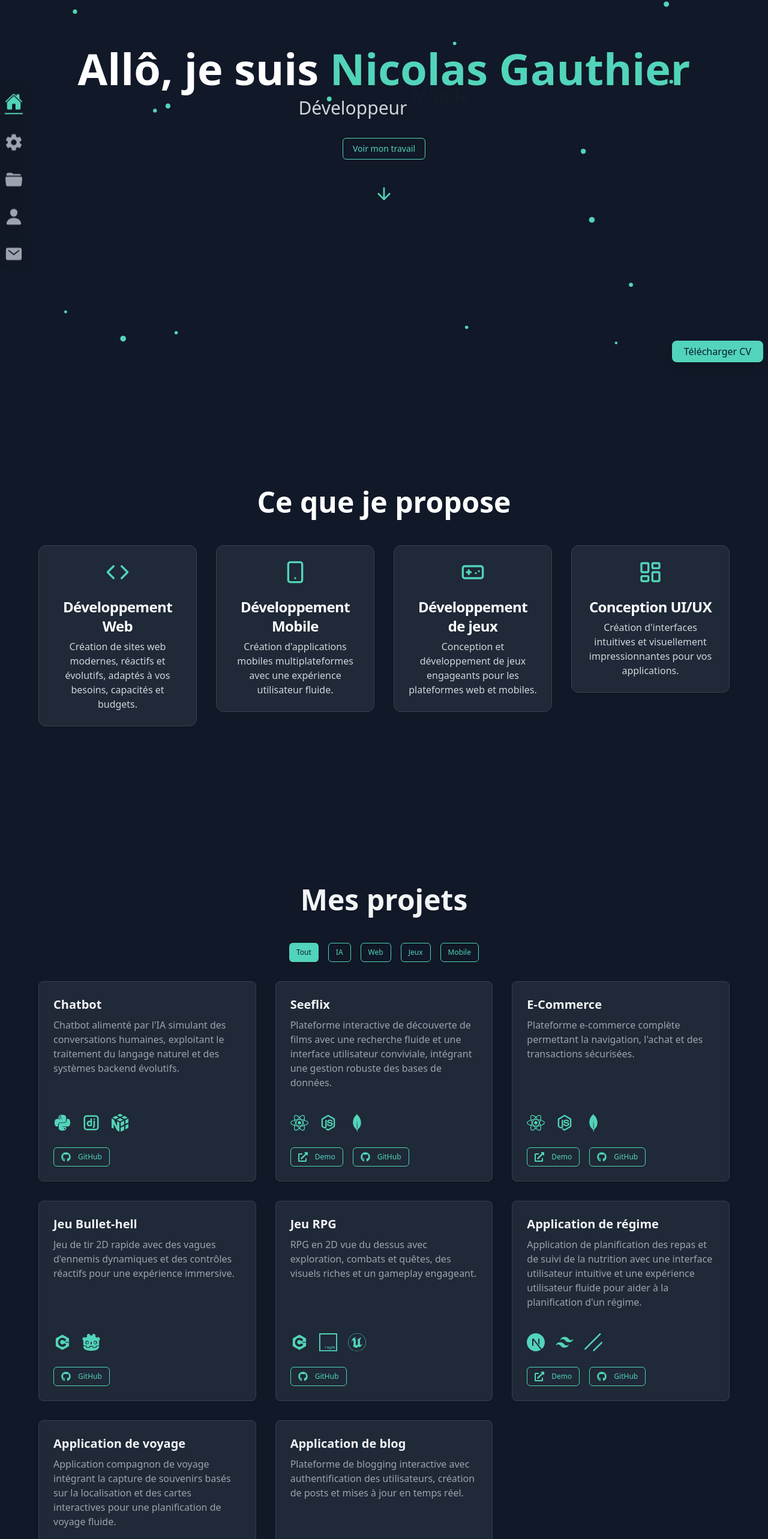
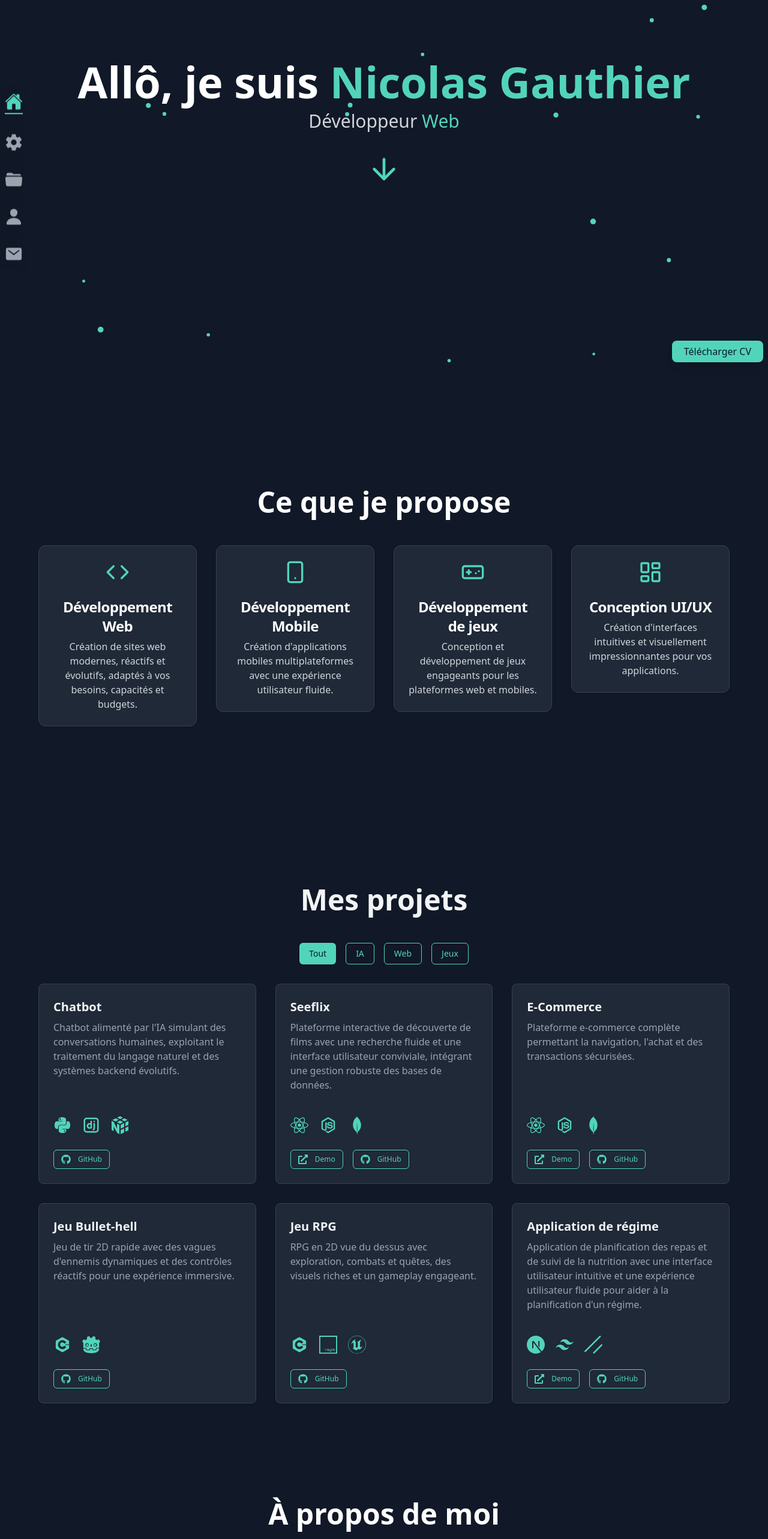
Before and after one commit to Juntakk/portfolio-v3, a Next.js app: page / in a window 1280 px wide. Shown: the part 188-2754 px from the top of the page at 60% size. Built offline with nearby package versions, Linux system fonts and the light colour scheme.

Commit message:
Loader and project icons

```diff
--- a/src/app/globals.css
+++ b/src/app/globals.css
@@ -1,6 +1,41 @@
 @tailwind base;
 @tailwind components;
 @tailwind utilities;
+
+/* Custom Scrollbar */
+::-webkit-scrollbar {
+  width: 0.33rem; /* Width of the scrollbar */
+  background: #111827;
+}
+
+/* Handle (the draggable part of the scrollbar) */
+::-webkit-scrollbar-thumb {
+  background: linear-gradient(
+    45deg,
+    #00ff88,
+    #00aaff
+  ); /* Futuristic gradient */
+  border-radius: 5px;
+}
+
+/* Handle on hover */
+::-webkit-scrollbar-thumb:hover {
+  background: linear-gradient(
+    45deg,
+    #00ff88,
+    #00aaff
+  ); /* Brighter gradient on hover */
+}
+
+/* Optional: Add a glowing effect to the scrollbar handle */
+::-webkit-scrollbar-thumb {
+  box-shadow: 0 0 10px rgba(0, 255, 150, 0.5); /* Neon glow */
+}
+
+/* Optional: Style the scrollbar corner */
+::-webkit-scrollbar-corner {
+  background: #0a0a0a; /* Match the track color */
+}
 
 section {
   min-height: 100vh;
--- a/src/app/layout.tsx
+++ b/src/app/layout.tsx
@@ -3,6 +3,7 @@ import { Inter } from "next/font/google";
 import "./globals.css";
 import ParticlesWrapper from "../components/particles/ParticlesWrapper"; // Import the wrapper component
 import ThemeProvider from "@/theme/ThemeProvider";
+import ClientLoader from "@/components/shared/ClientLoader";
 
 const inter = Inter({
   variable: "--font-inter",
@@ -23,7 +24,9 @@ export default function RootLayout({
       <body className={`${inter.variable} antialiased`}>
         <ParticlesWrapper />
         <div style={{ position: "relative", zIndex: 0 }}>
-          <ThemeProvider>{children}</ThemeProvider>
+          <ThemeProvider>
+            <ClientLoader>{children}</ClientLoader>
+          </ThemeProvider>
         </div>
       </body>
     </html>
--- a/src/components/shared/About.tsx
+++ b/src/components/shared/About.tsx
@@ -20,7 +20,7 @@ const AboutMe = () => {
 
   return (
     <section id="about" className="bg-gray-100 dark:bg-gray-900">
-      <div className="py-12 sm:py-16 px-4 sm:px-12 lg:px-8 overflow-hidden bg-gray-50 dark:bg-gray-900">
+      <div className="py-12 sm:py-24 px-4 sm:px-12 lg:px-8 overflow-hidden bg-gray-50 dark:bg-gray-900">
         {/* Section Title */}
         <motion.h2
           initial={{ opacity: 0, y: 50 }}
--- /dev/null
+++ b/src/components/shared/ClientLoader.tsx
@@ -0,0 +1,81 @@
+"use client";
+
+import { useState, useEffect } from "react";
+import { motion, AnimatePresence } from "framer-motion";
+
+const ClientLoader = ({ children }: { children: React.ReactNode }) => {
+  const [isLoading, setIsLoading] = useState(true);
+
+  useEffect(() => {
+    // Simulate loading delay
+    const timer = setTimeout(() => {
+      setIsLoading(false);
+    }, 3500); // Adjust the delay as needed
+
+    return () => clearTimeout(timer);
+  }, []);
+
+  return (
+    <>
+      <AnimatePresence>
+        {isLoading && (
+          <motion.div
+            initial={{ opacity: 1 }}
+            animate={{ opacity: 1 }}
+            exit={{ opacity: 0 }}
+            transition={{ duration: 0.5 }}
+            className="fixed inset-0 z-50 flex items-center justify-center bg-white dark:bg-gray-900"
+          >
+            {/* Fluid Water-Like Animation */}
+            <motion.div
+              className="relative w-full h-full"
+              initial={{ scale: 0 }}
+              animate={{ scale: 1 }}
+              transition={{ duration: 1, ease: "easeInOut" }}
+            >
+              {/* Fluid Waves */}
+              {[...Array(5)].map((_, i) => (
+                <motion.div
+                  key={i}
+                  initial={{ scale: 0, opacity: 0 }}
+                  animate={{
+                    scale: [0, 1, 0], // Expand and then contract
+                    opacity: [0, 1, 0], // Fade in and then out
+                  }}
+                  transition={{
+                    delay: i * 0.2,
+                    duration: 3,
+                    repeat: Infinity,
+                    repeatDelay: 0.5,
+                    ease: "easeInOut",
+                  }}
+                  className="absolute inset-0 m-auto border-4 border-accent rounded-full aspect-square"
+                  style={{
+                    width: `${(i + 1) * 20}%`, // Adjust the size of the waves
+                  }}
+                />
+              ))}
+
+              {/* Central Orb */}
+              <motion.div
+                initial={{ scale: 0 }}
+                animate={{ scale: [0, 1, 0] }} // Expand and then contract
+                transition={{
+                  delay: 0.5,
+                  duration: 3,
+                  repeat: Infinity,
+                  repeatDelay: 0.5,
+                  ease: "easeInOut",
+                }}
+                className="absolute inset-0 m-auto w-24 h-24 bg-accent rounded-full aspect-square"
+              />
+            </motion.div>
+          </motion.div>
+        )}
+      </AnimatePresence>
+      {!isLoading && children}
+    </>
+  );
+};
+
+export default ClientLoader;
--- a/src/components/shared/Header.tsx
+++ b/src/components/shared/Header.tsx
@@ -1,8 +1,8 @@
 "use client";
 
-import { useState, useEffect } from "react"; // Add useState and useEffect
-import { motion, AnimatePresence, Variants } from "framer-motion"; // Add Framer Motion
-import { Button } from "@/components/ui/button";
+import { useState, useEffect } from "react";
+import { motion, AnimatePresence, Variants } from "framer-motion";
+// import { Button } from "@/components/ui/button";
 import { ArrowDown } from "lucide-react";
 import { Link } from "react-scroll";
 import { useTranslation } from "@/hooks/useTranslation";
@@ -11,6 +11,7 @@ const Header = () => {
   const [currentWordIndex, setCurrentWordIndex] = useState(0);
   const translations = useTranslation();
   const words = [translations.word1, translations.word2, translations.word3];
+
   const titleVariants: Variants = {
     offscreen: {
       opacity: 0,
@@ -61,16 +62,23 @@ const Header = () => {
       </motion.h1>
 
       {/* Role */}
-      <p className="text-lg sm:text-xl md:text-2xl lg:text-3xl text-gray-700 dark:text-gray-300">
+      <motion.p
+        initial={{ opacity: 0, y: 20 }}
+        animate={{ opacity: 1, y: 0 }}
+        exit={{ opacity: 0, y: -20 }}
+        transition={{ duration: 0.5 }}
+        className="text-lg sm:text-xl md:text-2xl lg:text-3xl text-gray-700 dark:text-gray-300"
+      >
         {translations.greeting2}
         <span className="text-accent">
           <AnimatePresence mode="wait">
             <motion.span
               key={currentWordIndex}
-              initial={{ opacity: 0, y: 20 }}
-              animate={{ opacity: 1, y: 0 }}
-              exit={{ opacity: 0, y: -20 }}
+              initial={{ opacity: 0, x: 50 }}
+              animate={{ opacity: 1, x: 0 }}
+              exit={{ opacity: 0, x: -20 }}
               transition={{ duration: 0.5 }}
+              variants={titleVariants}
               className="inline-block text-center"
             >
               {words[currentWordIndex]}
@@ -78,9 +86,14 @@ const Header = () => {
           </AnimatePresence>
         </span>{" "}
         {translations.greeting3}
-      </p>
+      </motion.p>
 
       {/* Call to Action */}
+      {/* <motion.div
+        initial={{ opacity: 0, y: 20 }}
+        animate={{ opacity: 1, y: 0 }}
+        transition={{ delay: 0.8, duration: 0.8, ease: "easeOut" }}
+      >
         <Link
           to="projects"
           smooth={true}
@@ -94,18 +107,24 @@ const Header = () => {
             {translations.workCta}
           </Button>
         </Link>
+      </motion.div> */}
 
       {/* Down Arrow */}
-      <div className="mt-12 animate-bounce">
+      <motion.div
+        className="mt-12"
+        initial={{ opacity: 0, y: 20 }}
+        animate={{ opacity: 1, y: 0 }}
+        transition={{ delay: 1, duration: 0.8, ease: "easeOut" }}
+      >
         <Link
           to="services"
           smooth={true}
           duration={1500}
           aria-label="Scroll to Services"
         >
-          <ArrowDown className="text-accent w-8 h-8 hover:cursor-pointer" />
+          <ArrowDown className="text-accent w-14 h-14 hover:cursor-pointer animate-bounce" />
         </Link>
-      </div>
+      </motion.div>
     </section>
   );
 };
--- a/src/components/shared/Projects.tsx
+++ b/src/components/shared/Projects.tsx
@@ -9,6 +9,12 @@ import { projects_fr } from "../../data/projects/data_fr";
 import { Card } from "../ui/card";
 import { useTranslation } from "@/hooks/useTranslation";
 import { useLanguage } from "@/theme/LanguageProvider";
+import {
+  Tooltip,
+  TooltipContent,
+  TooltipProvider,
+  TooltipTrigger,
+} from "../ui/tooltip";
 
 const Projects = () => {
   const translations = useTranslation();
@@ -82,7 +88,6 @@ const Projects = () => {
               }}
             >
               <Button
-                size="sm" // Responsive button size
                 variant={selectedCategory === category ? "default" : "outline"}
                 className={
                   selectedCategory === category
@@ -130,12 +135,25 @@ const Projects = () => {
                 {/* Tech Stack Icons */}
                 <div className="flex gap-4 sm:gap-6 mt-4 mb-6 sm:mb-8">
                   {project.icons.map((icon, index) => (
+                    <TooltipProvider key={index}>
+                      <Tooltip delayDuration={0}>
+                        <TooltipTrigger asChild>
                           <div
                             key={index}
                             className="w-6 h-6 text-accent text-2xl sm:text-3xl"
                           >
                             {icon}
                           </div>
+                        </TooltipTrigger>
+                        <TooltipContent
+                          side="top"
+                          sideOffset={0}
+                          className="bg-transparent text-accent rounded-lg py-2 text-xs sm:text-sm font-medium" // Light mode tooltip
+                        >
+                          <p className="ml-2">{project.languages[index]}</p>
+                        </TooltipContent>
+                      </Tooltip>
+                    </TooltipProvider>
                   ))}
                 </div>
 
--- a/src/data/projects/data.js
+++ b/src/data/projects/data.js
@@ -7,6 +7,7 @@ export const projects = [
     title: "Chatbot",
     desc: "AI-powered chatbot simulating human-like conversations, leveraging natural language processing and scalable backend systems.",
     icons: [icons.python, icons.django, icons.numpy],
+    languages: ["Python", "Django", "Numpy"],
     demo: "",
     github: "https://github.com/Juntakk/chat-bot",
     category: "AI",
@@ -16,6 +17,7 @@ export const projects = [
     title: "Seeflix",
     desc: "Interactive movie discovery platform with seamless search and user-friendly interface, integrating robust database management.",
     icons: [icons.react, icons.node, icons.mongo],
+    languages: ["React", "Node", "Mongo"],
     demo: "https://seeflix.netlify.app/",
     github: "https://github.com/Juntakk/seeflix",
     category: "Web",
@@ -25,6 +27,7 @@ export const projects = [
     title: "E-Commerce",
     desc: "Full-featured e-commerce platform enabling product browsing, purchasing, and secure transactions.",
     icons: [icons.react, icons.node, icons.mongo],
+    languages: ["React", "Node", "Mongo"],
     demo: "https://steemgames.netlify.app/",
     github: "https://github.com/Juntakk/steem",
     category: "Web",
@@ -34,6 +37,7 @@ export const projects = [
     title: "Bullet-hell Game",
     desc: "Fast-paced 2D shooter game with dynamic enemy waves and responsive controls for an immersive experience.",
     icons: [icons.cPlusPlus, icons.godot],
+    languages: ["C++", "Godot"],
     demo: "",
     github: "https://github.com/Juntakk/survivors",
     category: "Games",
@@ -43,6 +47,7 @@ export const projects = [
     title: "RPG Game",
     desc: "Top-down 2D RPG featuring exploration, combat, and quests with rich visuals and engaging gameplay.",
     icons: [icons.cPlusPlus, icons.raylib, icons.unreal],
+    languages: ["C++", "Raylib", "Unreal"],
     demo: "",
     github: "https://github.com/Juntakk/mini-game-3",
     category: "Games",
@@ -52,26 +57,29 @@ export const projects = [
     title: "Diet App",
     desc: "Meal planning and nutrition tracking app with intuitive UI and seamless user experience to help with planning a diet.",
     icons: [icons.next, icons.tailwind, icons.shadcn],
+    languages: ["Next", "Tailwind", "Shadcn"],
     demo: "https://diet-app-ten.vercel.app/",
     github: "https://github.com/Juntakk/diet_app",
     category: "Web",
   },
-  {
-    id: 7,
-    title: "Travel App",
-    desc: "Travel companion app integrating location-based memory capture and interactive maps for seamless travel planning.",
-    icons: [icons.flutter, icons.dart, icons.sql],
-    demo: "https://diet-app-ten.vercel.app/",
-    github: "https://github.com/Juntakk/favorite-places",
-    category: "Mobile",
-  },
-  {
-    id: 8,
-    title: "Blog App",
-    desc: "Interactive blogging platform with user authentication, post creation, and real-time updates.",
-    icons: [icons.flutter, icons.dart, icons.sql],
-    demo: "",
-    github: "https://github.com/Juntakk/blog-app",
-    category: "Mobile",
-  },
+  //   {
+  //     id: 7,
+  //     title: "Travel App",
+  //     desc: "Travel companion app integrating location-based memory capture and interactive maps for seamless travel planning.",
+  //     icons: [icons.flutter, icons.dart, icons.sql],
+  //     languages: ["Flutter", "Dart", "SQL"],
+  //     demo: "https://diet-app-ten.vercel.app/",
+  //     github: "https://github.com/Juntakk/favorite-places",
+  //     category: "Mobile",
+  //   },
+  //   {
+  //     id: 8,
+  //     title: "Blog App",
+  //     desc: "Interactive blogging platform with user authentication, post creation, and real-time updates.",
+  //     icons: [icons.flutter, icons.dart, icons.sql],
+  //     languages: ["Flutter", "Dart", "SQL"],
+  //     demo: "",
+  //     github: "https://github.com/Juntakk/blog-app",
+  //     category: "Mobile",
+  //   },
 ];
--- a/src/data/projects/data_fr.js
+++ b/src/data/projects/data_fr.js
@@ -7,6 +7,7 @@ export const projects_fr = [
     title: "Chatbot",
     desc: "Chatbot alimenté par l'IA simulant des conversations humaines, exploitant le traitement du langage naturel et des systèmes backend évolutifs.",
     icons: [icons.python, icons.django, icons.numpy],
+    languages: ["Python", "Django", "Numpy"],
     demo: "",
     github: "https://github.com/Juntakk/chat-bot",
     category: "IA",
@@ -16,6 +17,7 @@ export const projects_fr = [
     title: "Seeflix",
     desc: "Plateforme interactive de découverte de films avec une recherche fluide et une interface utilisateur conviviale, intégrant une gestion robuste des bases de données.",
     icons: [icons.react, icons.node, icons.mongo],
+    languages: ["React", "Node", "Mongo"],
     demo: "https://seeflix.netlify.app/",
     github: "https://github.com/Juntakk/seeflix",
     category: "Web",
@@ -25,6 +27,7 @@ export const projects_fr = [
     title: "E-Commerce",
     desc: "Plateforme e-commerce complète permettant la navigation, l'achat et des transactions sécurisées.",
     icons: [icons.react, icons.node, icons.mongo],
+    languages: ["React", "Node", "Mongo"],
     demo: "https://steemgames.netlify.app/",
     github: "https://github.com/Juntakk/steem",
     category: "Web",
@@ -34,6 +37,7 @@ export const projects_fr = [
     title: "Jeu Bullet-hell",
     desc: "Jeu de tir 2D rapide avec des vagues d'ennemis dynamiques et des contrôles réactifs pour une expérience immersive.",
     icons: [icons.cPlusPlus, icons.godot],
+    languages: ["C++", "Godot"],
     demo: "",
     github: "https://github.com/Juntakk/survivors",
     category: "Jeux",
@@ -43,6 +47,7 @@ export const projects_fr = [
     title: "Jeu RPG",
     desc: "RPG en 2D vue du dessus avec exploration, combats et quêtes, des visuels riches et un gameplay engageant.",
     icons: [icons.cPlusPlus, icons.raylib, icons.unreal],
+    languages: ["C++", "Raylib", "Unreal"],
     demo: "",
     github: "https://github.com/Juntakk/mini-game-3",
     category: "Jeux",
@@ -52,26 +57,29 @@ export const projects_fr = [
     title: "Application de régime",
     desc: "Application de planification des repas et de suivi de la nutrition avec une interface utilisateur intuitive et une expérience utilisateur fluide pour aider à la planification d'un régime.",
     icons: [icons.next, icons.tailwind, icons.shadcn],
+    languages: ["Next", "Tailwind", "Shadcn"],
     demo: "https://diet-app-ten.vercel.app/",
     github: "https://github.com/Juntakk/diet_app",
     category: "Web",
   },
-  {
-    id: 7,
-    title: "Application de voyage",
-    desc: "Application compagnon de voyage intégrant la capture de souvenirs basés sur la localisation et des cartes interactives pour une planification de voyage fluide.",
-    icons: [icons.flutter, icons.dart, icons.sql],
-    demo: "https://diet-app-ten.vercel.app/",
-    github: "https://github.com/Juntakk/favorite-places",
-    category: "Mobile",
-  },
-  {
-    id: 8,
-    title: "Application de blog",
-    desc: "Plateforme de blogging interactive avec authentification des utilisateurs, création de posts et mises à jour en temps réel.",
-    icons: [icons.flutter, icons.dart, icons.sql],
-    demo: "",
-    github: "https://github.com/Juntakk/blog-app",
-    category: "Mobile",
-  },
+  //   {
+  //     id: 7,
+  //     title: "Application de voyage",
+  //     desc: "Application compagnon de voyage intégrant la capture de souvenirs basés sur la localisation et des cartes interactives pour une planification de voyage fluide.",
+  //     icons: [icons.flutter, icons.dart, icons.sql],
+  //     languages: ["Flutter", "Dart", "SQL"],
+  //     demo: "https://diet-app-ten.vercel.app/",
+  //     github: "https://github.com/Juntakk/favorite-places",
+  //     category: "Mobile",
+  //   },
+  //   {
+  //     id: 8,
+  //     title: "Application de blog",
+  //     desc: "Plateforme de blogging interactive avec authentification des utilisateurs, création de posts et mises à jour en temps réel.",
+  //     icons: [icons.flutter, icons.dart, icons.sql],
+  //     languages: ["Flutter", "Dart", "SQL"],
+  //     demo: "",
+  //     github: "https://github.com/Juntakk/blog-app",
+  //     category: "Mobile",
+  //   },
 ];
--- a/src/hooks/useTranslation.ts
+++ b/src/hooks/useTranslation.ts
@@ -19,7 +19,7 @@ const translations: { [key: string]: Translations } = {
     gameDevelopment: "Game Development",
     uiUxDesign: "UI/UX Design",
     servicesDesc1:
-      "Building modern, responsive, and scalable websites tailored to your needs.",
+      "Building modern, responsive, and scalable tailored websites.",
     servicesDesc2:
       "Creating cross-platform mobile apps with seamless user experiences.",
     servicesDesc3:
```
Also changed, not shown: src/components/shared/VerticalNavbar.tsx (added). Lines whose indentation alone changed are shown as unchanged.
